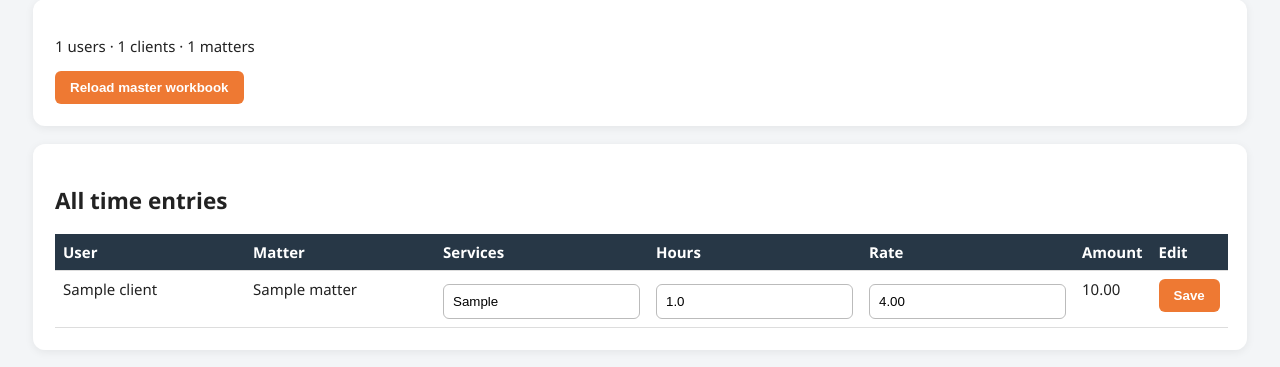
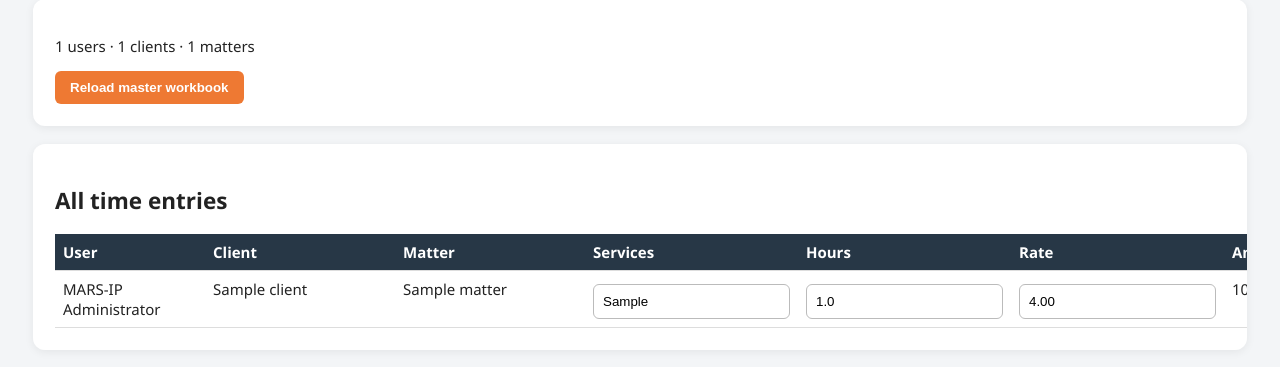
Before and after one commit to officemars/mars-ip-billing-render-test, a Flask app: page /admin in a window 1280 px wide. Shown: the part 135-502 px from the top of the page. Run offline with Flask 3, Linux system fonts and the light colour scheme; the visitor is signed in with stand-in values (Sample User, id 1); tables that the repository leaves empty hold one stand-in row (values such as "Sample post"); some libraries are stand-ins or nearby versions.

Commit message:
Add files via upload

```diff
--- a/static/style.css
+++ b/static/style.css
@@ -207,8 +207,4 @@
 
     resize: vertical;
     box-sizing: border-box;
-}/* Recent Entries: hide Client column only */
-.wide table th:nth-child(2),
-.wide table td:nth-child(2) {
-    display: none !important;
 }
```
